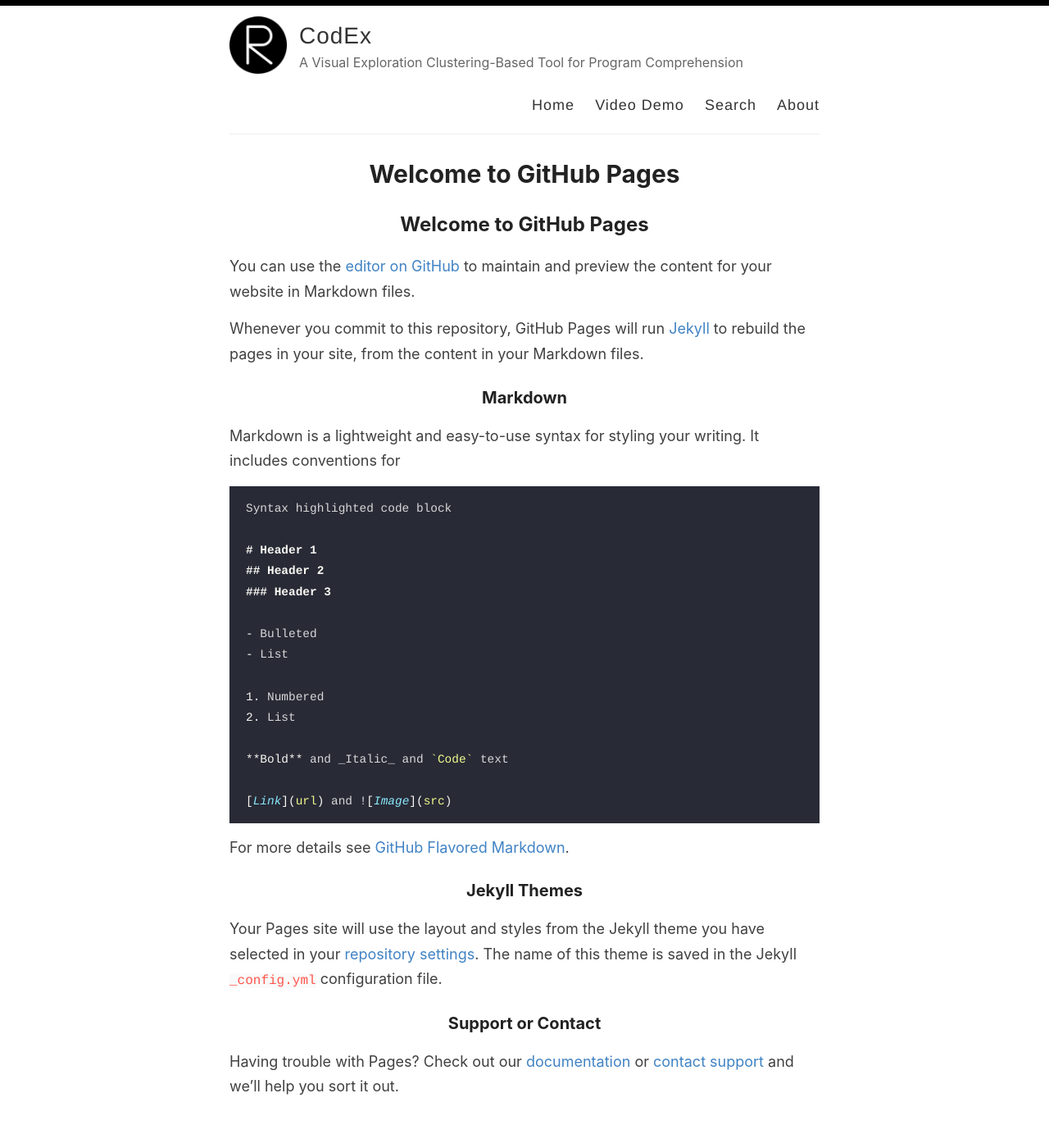
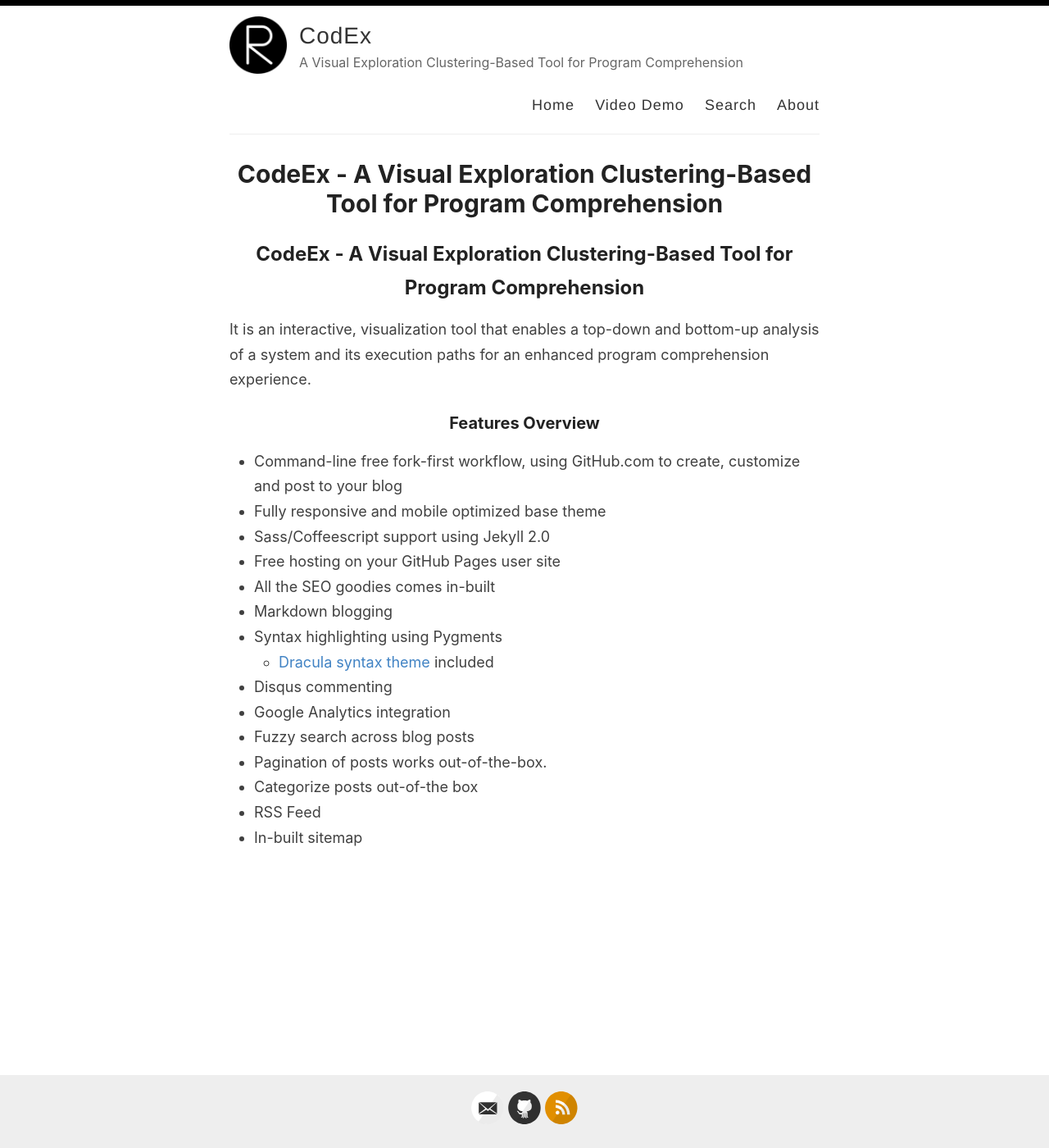
Before and after one commit to RakanAlanazi/CodEx, a Jekyll site: the page built from index.md, in a window 1280 px wide and 1400 px high. Shown: the whole window at 82% size. Built offline with Jekyll 4.4.1, drawn with Linux system fonts in a browser that asks for light colours; our own code applies the rules of GitHub Pages for plain Markdown files; the list of posts is cut into pages by our own code.

Commit message:
Update index.md

````diff
--- a/index.md
+++ b/index.md
@@ -1,37 +1,21 @@
-## Welcome to GitHub Pages
+## CodeEx - A Visual Exploration Clustering-Based Tool for Program Comprehension
+It is an interactive, visualization tool that enables a top-down and bottom-up analysis of a system
+and its execution paths for an enhanced program comprehension experience.
 
-You can use the [editor on GitHub](https://github.com/RakanAlanazi/CodEx/edit/gh-pages/index.md) to maintain and preview the content for your website in Markdown files.
+### Features Overview
 
-Whenever you commit to this repository, GitHub Pages will run [Jekyll](https://jekyllrb.com/) to rebuild the pages in your site, from the content in your Markdown files.
-
-### Markdown
-
-Markdown is a lightweight and easy-to-use syntax for styling your writing. It includes conventions for
-
-```markdown
-Syntax highlighted code block
-
-# Header 1
-## Header 2
-### Header 3
-
-- Bulleted
-- List
-
-1. Numbered
-2. List
-
-**Bold** and _Italic_ and `Code` text
-
-[Link](url) and ![Image](src)
-```
-
-For more details see [GitHub Flavored Markdown](https://guides.github.com/features/mastering-markdown/).
-
-### Jekyll Themes
-
-Your Pages site will use the layout and styles from the Jekyll theme you have selected in your [repository settings](https://github.com/RakanAlanazi/CodEx/settings). The name of this theme is saved in the Jekyll `_config.yml` configuration file.
-
-### Support or Contact
-
-Having trouble with Pages? Check out our [documentation](https://docs.github.com/categories/github-pages-basics/) or [contact support](https://github.com/contact) and we’ll help you sort it out.
+- Command-line free fork-first workflow, using GitHub.com to create, customize and post to your blog
+- Fully responsive and mobile optimized base theme
+- Sass/Coffeescript support using Jekyll 2.0
+- Free hosting on your GitHub Pages user site
+- All the SEO goodies comes in-built
+- Markdown blogging
+- Syntax highlighting using Pygments
+    - [Dracula syntax theme](https://draculatheme.com/) included
+- Disqus commenting
+- Google Analytics integration
+- Fuzzy search across blog posts
+- Pagination of posts works out-of-the-box.
+- Categorize posts out-of-the box
+- RSS Feed
+- In-built sitemap
````
